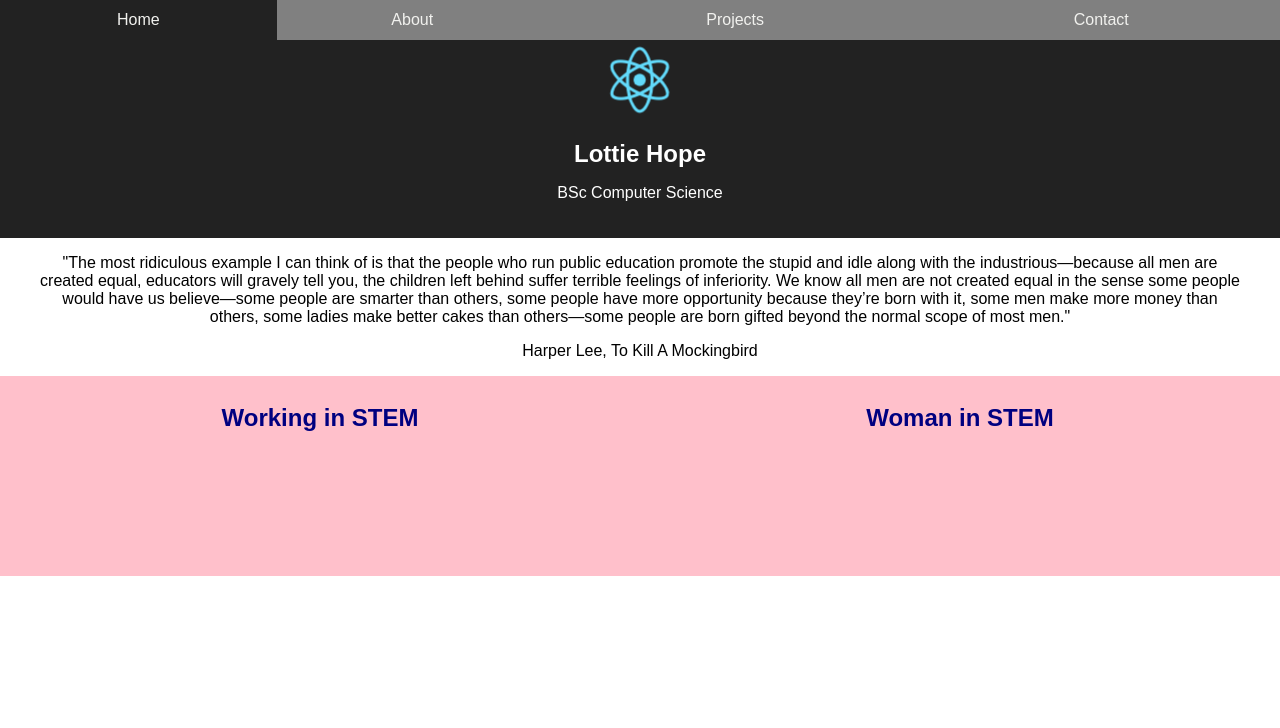
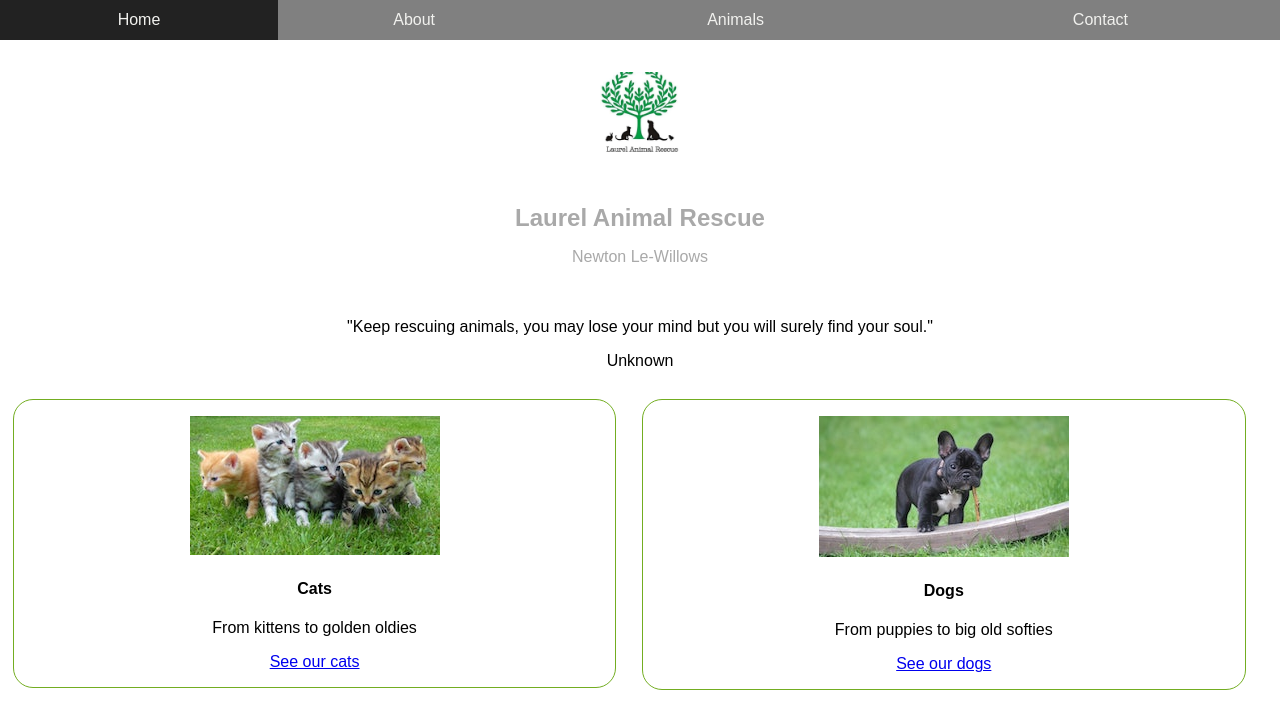
Before and after one commit to lottiehope/lottie-web, a React app: page / in a window 1280 px wide. Built offline with nearby package versions, Linux system fonts and the light colour scheme.

Commit message:
animal sanctuary update

```diff
--- a/package.json
+++ b/package.json
@@ -16,8 +16,9 @@
     "start-js": "react-scripts start",
     "start": "npm-run-all -p watch-css start-js",
     "build-js": "react-scripts build",
-    "build": "npm-run-all build-css build-js",
+    "build": "npm-run-all build-css copy-img build-js",
     "test": "react-scripts test --env=jsdom",
-    "eject": "react-scripts eject"
+    "eject": "react-scripts eject",
+    "copy-img" : "rm -rf ./public/res && cp -R ./src/resources/ ./public/res"
   }
 }
--- a/src/components/App.js
+++ b/src/components/App.js
@@ -1,5 +1,7 @@
 import React, { Component } from 'react';
-import logo from '../resources/logo.svg';
+import Carousel from './Carousel';
+import Card from './Card';
+import logo from '../resources/laurel-logo.png';
 import NavBar from './NavBar';
 import Promo from './Promo';
 import '../styles/App.css';
@@ -11,29 +13,27 @@ class App extends Component {
         <NavBar />
         <header className="header">
           <img src={logo} className="header__logo" alt="logo" />
-          <h1 className="header__title">Lottie Hope</h1>
-          <p className="header__subtitle">BSc Computer Science</p>
+          <h1 className="header__title">Laurel Animal Rescue</h1>
+          <p className="header__subtitle">Newton Le-Willows</p>
         </header>
         <div class="container" className="body">
           <div class="container" className="body__quote">
           <blockquote>
-            <p>"The most ridiculous example I can think of is that the
-              people who run public education promote the stupid and idle along with the
-              industrious—because all men are created equal, educators will gravely tell you,
-              the children left behind suffer terrible feelings of inferiority. We know all men are
-              not created equal in the sense some people would have us believe—some people
-              are smarter than others, some people have more opportunity because they’re born
-              with it, some men make more money than others, some ladies make better cakes
-              than others—some people are born gifted beyond the normal scope of most men."
+            <p>"Keep rescuing animals, you may lose your mind but you will surely find your soul."
             </p>
-            <footer>Harper Lee, To Kill A Mockingbird</footer>
+            <footer>Unknown</footer>
           </blockquote>
           </div>
         </div>
         <div className="promos">
-          <Promo title="Working in STEM"/>
-          <Promo title="Woman in STEM"/>
+          {/* <Promo title="Working in STEM"/> */}
+          {/* <Promo title="Woman in STEM"/> */}
+          {/* <Promo title="Title 1"/>
+          <Promo title="Title 2"/> */}
         </div>
+        <Card animal="Cats" subtext="From kittens to golden oldies" btntext="See our cats" img="/res/cat.jpg" location="/cats"/>
+        <Card animal="Dogs" subtext="From puppies to big old softies" btntext="See our dogs" img="/res/dog.jpg" location="/dogs"/>
+        {/* <Carousel /> */}
       </div>
     );
   }
--- /dev/null
+++ b/src/components/Card.js
@@ -0,0 +1,21 @@
+import React, { Component } from 'react';
+import '../styles/Card.css';
+
+class Card extends Component {
+    render () {
+        return (
+            <div class="container">
+                <div class="card">
+                    <img class="card-img-top" src={this.props.img} alt="Card image" />
+                    <div class="card-body">
+                        <h4 class="card-title">{this.props.animal}</h4>
+                        <p class="card-text">{this.props.subtext}</p>
+                        <a href={this.props.location} class="btn btn-primary">{this.props.btntext}</a>
+                    </div>
+                </div>
+            </div>
+        );
+    }
+}
+
+export default Card;
--- /dev/null
+++ b/src/components/Carousel.js
@@ -0,0 +1,38 @@
+import React, { Component } from 'react';
+import '../styles/Carousel.css';
+
+class Carousel extends Component {
+    render () {
+        return (
+            <div id="homepage-carousel" class="carousel slide" data-ride="carousel">
+                <ul class="carousel-indicators">
+                    <li data-target="#homepage-carousel" data-slide-to="0" class="active"></li>
+                    <li data-target="#homepage-carousel" data-slide-to="1"></li>
+                    <li data-target="#homepage-carousel" data-slide-to="2"></li>
+                </ul>
+
+                <div class="carousel-inner">
+                    <div class="carousel-item active">
+                    {/* Fix the images not loading here */}
+                        <img src="../resources/carousel-images/beach.jpg" alt="beach"/>
+                    </div>
+                    <div class="carousel-item">
+                        <img src="../resources/carousel-images/fireworks.jpg" alt="fireworks"/>
+                    </div>
+                    <div class="carousel-item">
+                        <img src="../resources/carousel-images/forest.jpg" alt="forest"/>
+                    </div>
+                </div>
+
+                <a class="carousel-control-prev" href="#homepage-carousel" data-slide="prev">
+                    <span class="carousel-control-prev-icon"></span>
+                </a>
+                <a class="carousel-control-next" href="#homepage-carousel" data-slide="next">
+                    <span class="carousel-control-next-icon"></span>
+                </a>
+            </div>
+        );
+    }
+}
+
+export default Carousel;
--- a/src/components/NavBar.js
+++ b/src/components/NavBar.js
@@ -7,7 +7,7 @@ class NavBar extends Component {
             <div className="Navbar">
                 <div className="Navbar__button"><a className="Navbar__link" href="/">Home</a></div>
                 <div className="Navbar__button"><a className="Navbar__link" href="/about">About</a></div>
-                <div className="Navbar__button"><a className="Navbar__link" href="/projects">Projects</a></div>
+                <div className="Navbar__button"><a className="Navbar__link" href="/animals">Animals</a></div>
                 <div className="Navbar__button"><a className="Navbar__link" href="/contact">Contact</a></div>
             </div>
         );
--- a/src/styles/App.scss
+++ b/src/styles/App.scss
@@ -3,19 +3,21 @@
 }
 
 .header__logo {
-  animation: App-logo-spin infinite 20s linear;
+  // animation: App-logo-spin infinite 20s linear;
+  padding-top: 32px;
   height: 80px;
 }
 
 .header {
-  background-color: #222;
+  // background-color: #222;
   height: 20%;
   padding: 20px;
-  color: white;
+  color: darkgray;
   margin-bottom: 16px;
 
   &__title {
     font-size: 1.5em;
+    padding-top: 32px;
   }
 }
 
--- /dev/null
+++ b/src/styles/Card.scss
@@ -0,0 +1,19 @@
+$break-small: 450px;
+
+.card {
+    // outline: 1px solid darkgray;
+    border-radius: 20px;
+    border: 1px solid #73AD21;
+    margin: 1%;
+
+    @media screen and (max-width: $break-small) {
+        width: 100%;
+        float: none;
+
+    }
+
+    width: 47%;
+    padding: 16px 0 16px 0;
+    float: left;
+    // position: fixed;
+}
--- a/src/styles/Promo.scss
+++ b/src/styles/Promo.scss
@@ -13,7 +13,6 @@
 
         &-title {
             color: navy;
-            position:
         }
     }
 
```
Also changed, not shown: public/res/cat.jpg (added), public/res/dog.jpg (added), public/res/laurel-logo.png (added), src/resources/cat.jpg (added), src/resources/dog.jpg (added), src/resources/laurel-logo.png (added), src/resources/logo.svg (deleted), src/styles/App.css, src/styles/Card.css (added), src/styles/Carousel.css (added), src/styles/Carousel.scss (added).
